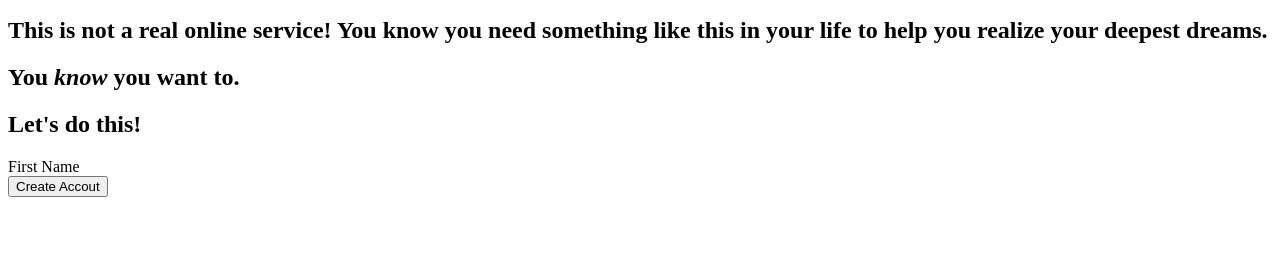
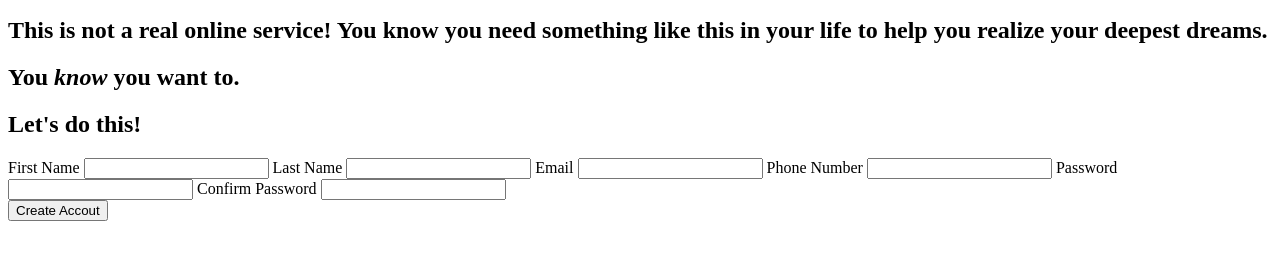
Before and after one commit to badiwidya/signup-form, a plain HTML site: page index.html in a window 1280 px wide. Shown: the part 533-792 px from the top of the page. Drawn offline with Linux system fonts and the light colour scheme.

Commit message:
Add form inputs

```diff
--- a/index.html
+++ b/index.html
@@ -44,7 +44,18 @@
             <h2>Let's do this!</h2>
           </section>
           <section class="form-input">
-            <label for="first_name">First Name</label>
+            <label for="first-name">First Name</label>
+            <input type="text" name="first_name" id="first-name" />
+            <label for="last-name">Last Name</label>
+            <input type="text" name="last_name" id="last-name" />
+            <label for="mail">Email</label>
+            <input type="email" name="user_email" id="mail" />
+            <label for="phone">Phone Number</label>
+            <input type="tel" name="user_phone" id="phone" />
+            <label for="pass">Password</label>
+            <input type="password" name="user_password" id="pass" />
+            <label for="conf-pass">Confirm Password</label>
+            <input type="password" id="conf-pass" />
           </section>
         </form>
         <div class="submit-area">
```
